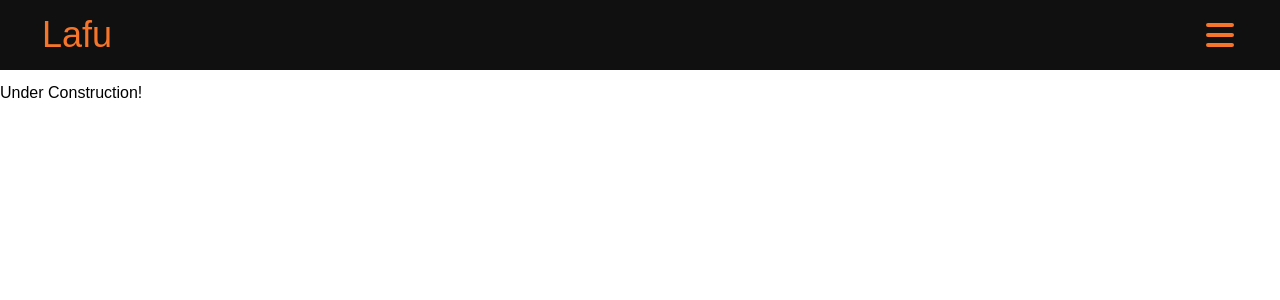
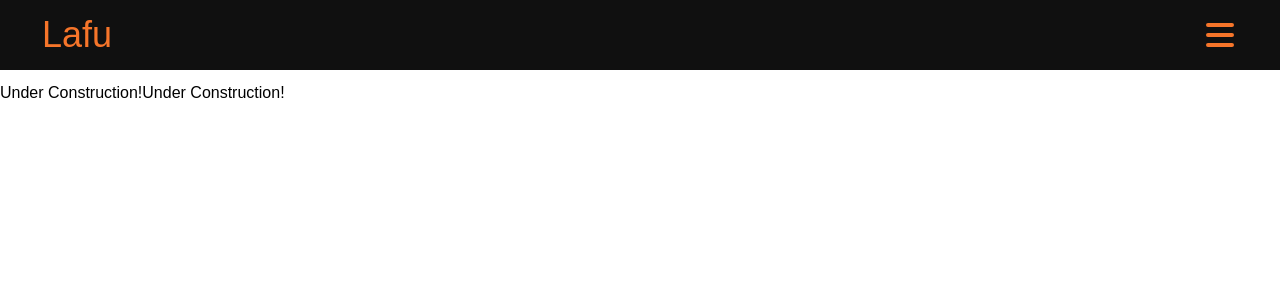
Before and after one commit to kmarquez01/torirestauraunt, a Next.js app: page /Cart in a window 1280 px wide. Shown: the top 300 px of the page. Built offline with nearby package versions, Linux system fonts and the light colour scheme.

Commit message:
added cart functionality

```diff
--- /dev/null
+++ b/Cart/_Cart.js
@@ -0,0 +1,21 @@
+import CardInfo from "../Menu/CardInfo"
+
+
+function Cart(){
+    return(
+        <div className = "cart-page">
+            <div className = "cart-container">
+                <div className = "cart-tracker">
+
+                    Under Construction!
+                </div>
+                <div className = "paysheet">
+                    Under Construction!
+                </div>
+            </div>
+
+        </div>
+    )
+}
+
+export default Cart
--- a/pages/Cart/index.js
+++ b/pages/Cart/index.js
@@ -1,17 +1,15 @@
+
+import Cart from "../../Cart/_Cart"
 
 import Navigation from "../../Navigation"
 
-function Cart(){
+function Carts(){
     return(
         <div>
             <Navigation />
-            <section className = "cart">
-                <div className = "paysheet">
-                    Under Construction!
-                </div>
-            </section>
+            <Cart />
         </div>
     )
 }
 
-export default Cart
+export default Carts
--- a/pages/Menu/index.js
+++ b/pages/Menu/index.js
@@ -1,11 +1,14 @@
 
 
 import Cards from "../../Menu/Cards"
+import { ShopContextProvider } from "../../contexts/shop-context"
 
 function Menus(){
     return(
         <div>
+            <ShopContextProvider>
             <Cards />
+            </ShopContextProvider>
         </div>
     )
 }
--- a/styles/globals.css
+++ b/styles/globals.css
@@ -612,8 +612,10 @@ h1 {
 
 .cartbutton{
   border: solid;
+  font-size: 14px;
+  background-color: whitesmoke;
   border-width: 1px;
-  padding: 5px;
+  padding: 8px;
   border-radius: 5px;
 }
 
@@ -921,9 +923,16 @@ h1 {
 
 /* Cart */
 
-.cart{
+
+.cart-page{
+  height: 100vh;
+}
+
+.cart-container{
   position: absolute;
-  top:10%;
+  top: 10%;
+  display: flex;
+  align-items: center;
 }
 
 @media only screen and (max-width: 400px){
```
Also changed, not shown: Menu/CardItem.js (+16 -6 lines), contexts/shop-context.js (added, +39 -0 lines), pages/index.js (+5 -3 lines).
